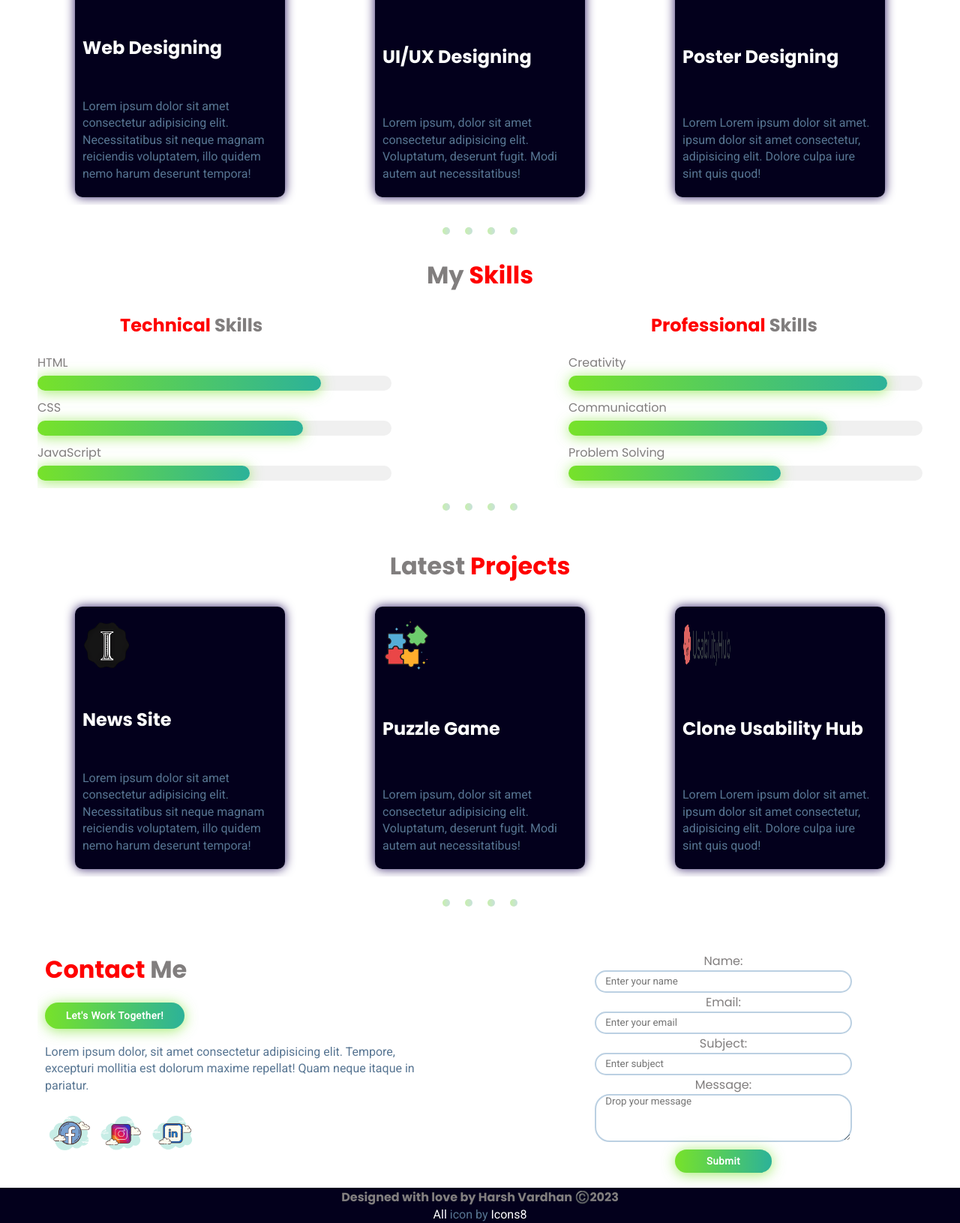
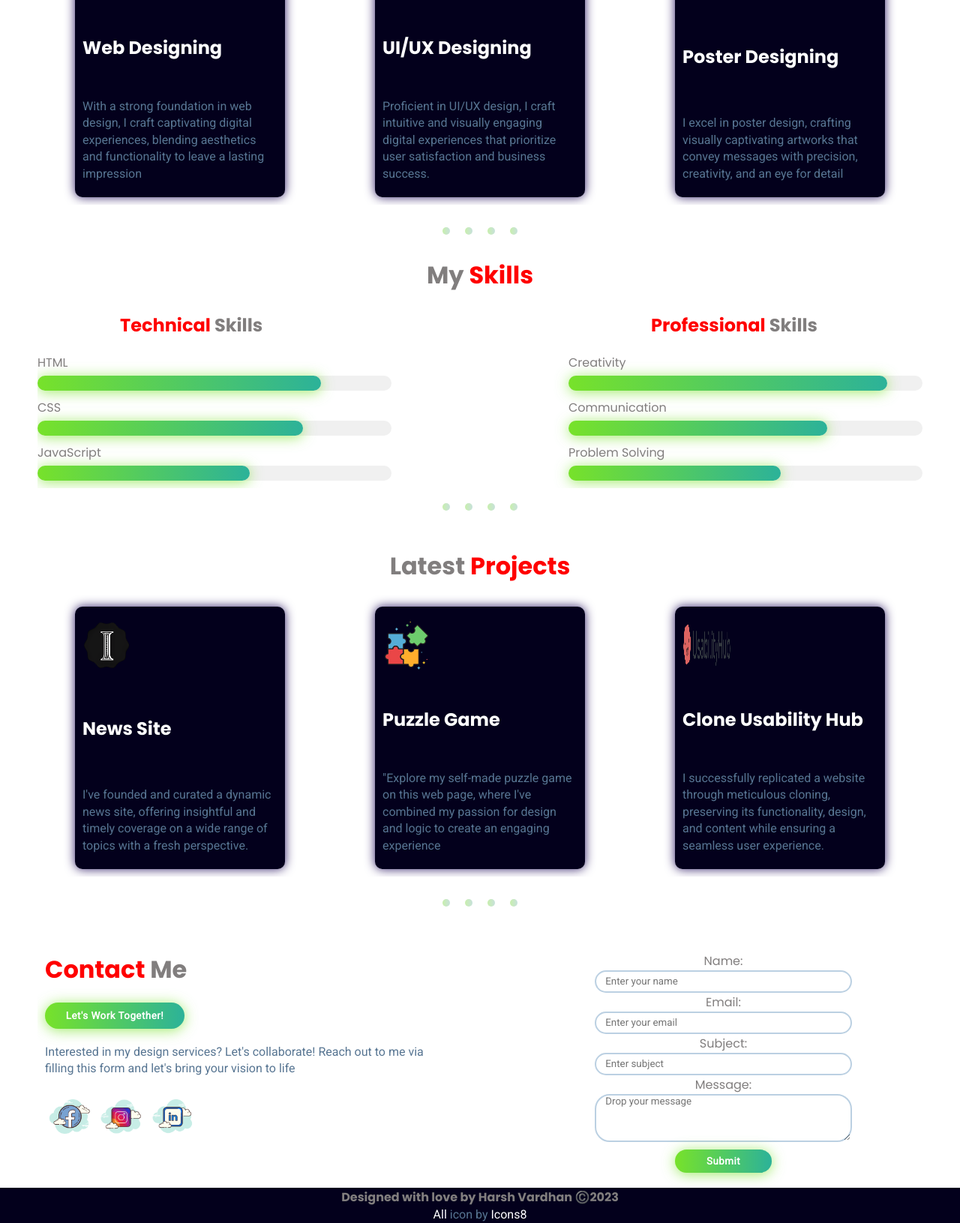
Before and after one commit to HarshVGaur/portfolio, a plain HTML site: page index.html in a window 1280 px wide. Shown: the part 1225-2856 px from the top of the page at 75% size. Drawn offline with Linux system fonts and the light colour scheme.

Commit message:
Update index.html

```diff
--- a/index.html
+++ b/index.html
@@ -13,7 +13,7 @@
           <img src="logo2.png" alt="company-logo" class="company-logo" />
         </a>
       </div>
-      <nav class="nav-items ">
+      <nav class="nav-items">
         <ul class="navi flex">
           <li class="nav-list"><a href="#">Home</a></li>
           <li class="nav-list"><a href="#">About</a></li>
@@ -35,7 +35,7 @@
     <div class="body-item">
       <div class="body-items container flex gradient-background">
         <div class="intro">
-        <h1 style="color: white;">
+          <h1 style="color: white">
             Hello, I'm <span style="color: red">Harsh</span> a versatile
             full-stack developer dedicated to transforming ideas into seamless,
             functional realities.
@@ -96,9 +96,9 @@
             <img class="icon-service" src="icons8-web-design-64.png" alt="" />
             <h2 style="color: white">Web Designing</h2>
             <p>
-              Lorem ipsum dolor sit amet consectetur adipisicing elit.
-              Necessitatibus sit neque magnam reiciendis voluptatem, illo quidem
-              nemo harum deserunt tempora!
+              With a strong foundation in web design, I craft captivating
+              digital experiences, blending aesthetics and functionality to
+              leave a lasting impression
             </p>
           </div></a
         >
@@ -107,8 +107,9 @@
             <img class="icon-service" src="icons8-design-94.png" alt="" />
             <h2 style="color: white">UI/UX Designing</h2>
             <p>
-              Lorem ipsum, dolor sit amet consectetur adipisicing elit.
-              Voluptatum, deserunt fugit. Modi autem aut necessitatibus!
+              Proficient in UI/UX design, I craft intuitive and visually
+              engaging digital experiences that prioritize user satisfaction and
+              business success.
             </p>
           </div></a
         >
@@ -117,8 +118,9 @@
             <img class="icon-service" src="icons8-poster-48.png" alt="" />
             <h2 style="color: white">Poster Designing</h2>
             <p>
-              Lorem Lorem ipsum dolor sit amet. ipsum dolor sit amet
-              consectetur, adipisicing elit. Dolore culpa iure sint quis quod!
+              I excel in poster design, crafting visually captivating artworks
+              that convey messages with precision, creativity, and an eye for
+              detail
             </p>
           </div></a
         >
@@ -208,19 +210,21 @@
             <img class="icon-service" src="news.png" alt="" />
             <h2 style="color: white">News Site</h2>
             <p>
-              Lorem ipsum dolor sit amet consectetur adipisicing elit.
-              Necessitatibus sit neque magnam reiciendis voluptatem, illo quidem
-              nemo harum deserunt tempora!
+              I've founded and curated a dynamic news site, offering insightful
+              and timely coverage on a wide range of topics with a fresh
+              perspective.
             </p>
           </div></a
         >
-        <a href="https://6446064dd26dec0008633d79--resplendent-squirrel-1d4e0e.netlify.app/"
+        <a
+          href="https://6446064dd26dec0008633d79--resplendent-squirrel-1d4e0e.netlify.app/"
           ><div class="ui-ux-design color-div">
             <img class="icon-service" src="icons8-puzzle-64.png" alt="" />
             <h2 style="color: white">Puzzle Game</h2>
             <p>
-              Lorem ipsum, dolor sit amet consectetur adipisicing elit.
-              Voluptatum, deserunt fugit. Modi autem aut necessitatibus!
+              "Explore my self-made puzzle game on this web page, where I've
+              combined my passion for design and logic to create an engaging
+              experience
             </p>
           </div></a
         >
@@ -229,8 +233,9 @@
             <img class="icon-service" src="asset 1.png" alt="" />
             <h2 style="color: white">Clone Usability Hub</h2>
             <p>
-              Lorem Lorem ipsum dolor sit amet. ipsum dolor sit amet
-              consectetur, adipisicing elit. Dolore culpa iure sint quis quod!
+              I successfully replicated a website through meticulous cloning,
+              preserving its functionality, design, and content while ensuring a
+              seamless user experience.
             </p>
           </div></a
         >
@@ -247,53 +252,90 @@
     <div class="contact-me container">
       <div class="contact-details">
         <h1 class="skills-heading">
-          <span style="color: red">Contact</span> Me </h1>
+          <span style="color: red">Contact</span> Me
+        </h1>
         <button id="together-button" class="search-button">
           Let's Work Together!
         </button>
         <p>
-            Lorem ipsum dolor, sit amet consectetur adipisicing elit. Tempore,
-            excepturi mollitia est dolorum maxime repellat! Quam neque itaque in
-            pariatur.
+          Interested in my design services? Let's collaborate! Reach out to me
+          via filling this form and let's bring your vision to life
         </p>
         <div class="company-logo">
-
-            <a href="https://www.facebook.com/aman.gaur.3192"><img src="icons8-facebook-100.png" alt="icons"></a>
-            <a href="https://www.instagram.com/cricket_unplugged_hq/"><img src="icons8-instagram-100.png" alt="icnons"></a>
-            <a href="https://www.linkedin.com/in/harsh-vardhan-gaur-2112791a3/"><img src="icons8-linkedin-100.png" alt=""></a>
+          <a href="https://www.facebook.com/aman.gaur.3192"
+            ><img src="icons8-facebook-100.png" alt="icons"
+          /></a>
+          <a href="https://www.instagram.com/cricket_unplugged_hq/"
+            ><img src="icons8-instagram-100.png" alt="icnons"
+          /></a>
+          <a href="https://www.linkedin.com/in/harsh-vardhan-gaur-2112791a3/"
+            ><img src="icons8-linkedin-100.png" alt=""
+          /></a>
         </div>
-
       </div>
       <div class="contact-form">
         <form action="submit_form.php" method="post">
           <div class="sample-input">
             <label for="name">Name:</label>
-          <input  class="form-inputs" type="text" id="name" name="name" required placeholder="Enter your name">
+            <input
+              class="form-inputs"
+              type="text"
+              id="name"
+              name="name"
+              required
+              placeholder="Enter your name"
+            />
           </div>
           <div class="sample-input">
             <label for="name">Email:</label>
-          <input  class="form-inputs" type="text" id="email" name="email" placeholder="Enter your email" required>
+            <input
+              class="form-inputs"
+              type="text"
+              id="email"
+              name="email"
+              placeholder="Enter your email"
+              required
+            />
           </div>
 
           <div class="sample-input">
             <label for="name">Subject:</label>
-          <input  class="form-inputs" type="text" id="subject" name="subject"placeholder="Enter subject" required>
+            <input
+              class="form-inputs"
+              type="text"
+              id="subject"
+              name="subject"
+              placeholder="Enter subject"
+              required
+            />
           </div>
 
           <div class="sample-input">
             <label for="message">Message:</label>
-          <textarea class="form-inputs" style="height: 40%;" id="message" name="message" rows="4" cols="55" placeholder="Drop your message" required></textarea>
+            <textarea
+              class="form-inputs"
+              style="height: 40%"
+              id="message"
+              name="message"
+              rows="4"
+              cols="55"
+              placeholder="Drop your message"
+              required
+            ></textarea>
           </div>
           <div class="button-submit">
-          <input class="submit-button" type="submit" value="Submit"></div>
+            <input class="submit-button" type="submit" value="Submit" />
+          </div>
         </form>
       </div>
     </div>
 
     <div class="footer">
       <h4>Designed with love by Harsh Vardhan ©️2023</h4>
-      <p><a target="_blank" href="https://icons8.com/icon/64154/linkedin">All</a> icon by <a target="_blank" href="https://icons8.com">Icons8</a></p>
+      <p>
+        <a target="_blank" href="https://icons8.com/icon/64154/linkedin">All</a>
+        icon by <a target="_blank" href="https://icons8.com">Icons8</a>
+      </p>
     </div>
-
   </body>
 </html>
```
Lines whose indentation alone changed are shown as unchanged.
